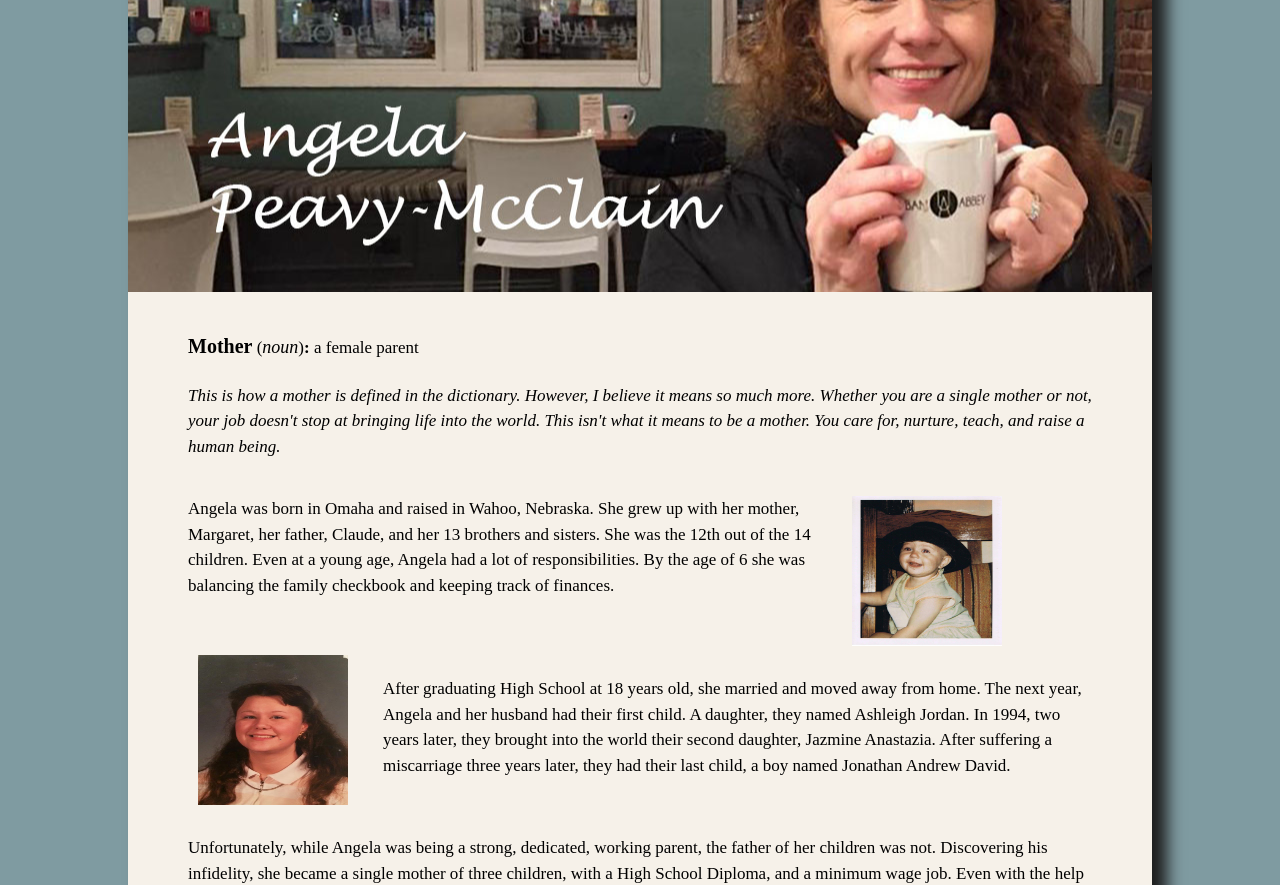
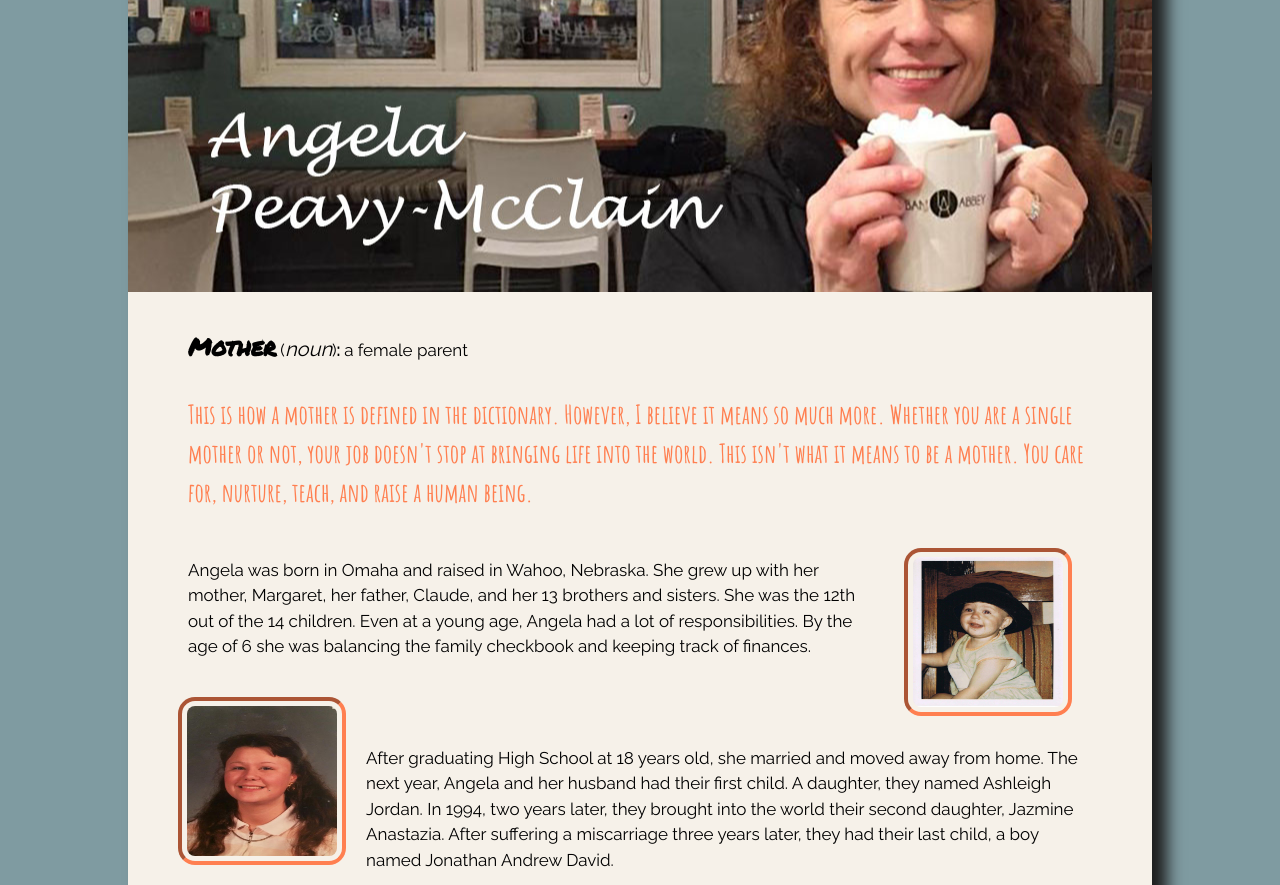
Before and after one commit to ashleigh-lyman/ashleigh-lyman.github.io-bioSite, a plain HTML site: page index.html in a window 1280 px wide. Shown: the part 82-967 px from the top of the page. Drawn offline with Linux system fonts and the light colour scheme; a web font is replaced by a local one.

Commit message:
Add files via upload
Added comments, and changed font families

```diff
--- a/style.css
+++ b/style.css
@@ -1,9 +1,17 @@
+/*Ashleigh Lyman*/
+/*Assignment 7.3*/
+/*CSS style page*/
+
+
+/*Background color is pale blue green*/
+
 body{
 	background-color: #7f9ba1;
 	font-size: 17px;
 	margin: 0px;
 
 }
+
 
 header{
 	background-image: url(images/momcoffee1.jpg);
@@ -15,6 +23,8 @@ header{
 	height: 22em;
 
 }
+
+/*Container color is a cream color*/
 
 #container{
 	margin-left: auto;
@@ -33,52 +43,75 @@ p{
 	padding-left: 40px;
 	padding-right: 40px;
 	line-height: 1.5em;
+	font-family: 'Raleway', sans-serif;
 }
+
+/*Image right class is for images located on the right side of the page*/
+
 .imageright{
 	float: right;
-	margin-left: 20px;
-	margin-right: 70px;
+	margin-left: 30px;
+	margin-right: 80px;
 	margin-bottom: 20px;
-	padding-right: 80px;
-	padding-left: 15px;
 	margin-top: 10px;
-	padding-top: 10px;
+	padding: 5px;
+	border: 4px inset #ff7f50;
 	clear: right;
+	border-radius: 1em;
 
 }
+
+/*Image left is for images on the left side of the page*/
 
 .imageleft{
 	float: left;
 	margin-left: 50px;
 	margin-right: 20px;
 	margin-bottom: 20px;
-	padding-right: 15px;
-	padding-left: 20px;
 	margin-top: 20px;
-	padding-top: 20px;
+	padding: 5px;
+	border: 4px inset #ff7f50;
 	clear: left;
+	border-radius: 1em;
 }
 
+/*Definition class is for the text in the definition*/
 
 .definition{
 	padding-top: 25px;
 	padding-bottom: 5px;
+	font-size: 17px;
+	font-family: 'Raleway', sans-serif;
 }
 
+/*Mother class is the word mother being defined, bolding it to make it stand out more*/
+
 .mother{
-	font-size: 20px;
+	font-size: 24px;
+	font-family: 'Permanent Marker', cursive;
 	font-weight: bold;
 }
 
+/*Noun class is classifying the word mother as a noun, putting it in italics to make it stand out*/
+
 .noun{
-	font-size: 18px;
+	font-size: 20px;
 	font-style: italic;
 
 }
 
+/*Underdef class is simply the text under the definition section. It's separated to give space between the two*/
+
 .underdef{
-	font-style: italic;
+
+	font-family: 'Amatic SC', cursive;
+	font-weight: bold;
+	font-size: 26px;
+	color: #ff7f50;
+
 }
+
+/*These next id's are for the text next to and around the images. Customizing each one for the right amount of space around*/
 
 #firstparagraph{
 	padding-top: 20px;
@@ -111,9 +144,13 @@ p{
 	padding-top: 10px;
 }
 
+/*Italic id is for the degree titles in the footer*/
+
 #italic{
 	font-style: italic;
 }
+
+/*Bold id is for the name in the footer*/
 
 #bold{
 	font-weight: bold;
@@ -142,6 +179,8 @@ footer img{
 
 }
 
+/*This link color is a greenish color*/
+
 a:link{
 	color: #5b5c50;
 }
@@ -151,5 +190,5 @@ a:visited{
 }
 
 a:hover{
-	color: orange;
+	color: #ff7f50;
 }
```
